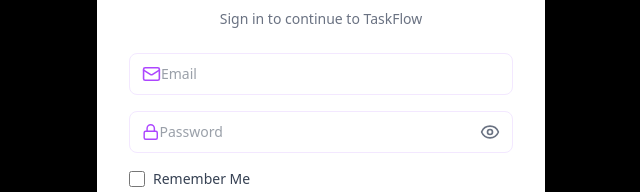
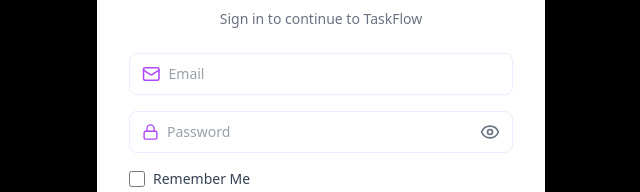
Before and after one commit to crazybarber90/Task-Manager-MERN-DOKER-CI-CD-pipeline, a React (Vite) app: page /login in a window 1280 px wide. Shown: the part 297-489 px from the top of the page, without its empty margins (319-959 px from the left). Built offline with nearby package versions, Linux system fonts and the light colour scheme.

Commit message:
small fixes

```diff
--- a/src/App.tsx
+++ b/src/App.tsx
@@ -1,4 +1,4 @@
-import { Outlet, Route, Routes, useNavigate } from 'react-router-dom'
+import { Outlet, Route, Routes, useNavigate, Navigate } from 'react-router-dom'
 import { useEffect, useState } from 'react'
 import type { UserI } from './types/userType'
 import Layout from './components/Layout'
@@ -38,11 +38,11 @@
     navigate('/login', { replace: true })
   }
 
-  const protectedLayout = () => {
-    ;<Layout user={currentUser as UserI} onLogout={handleLogout}>
+  const ProtectedLayout = () => (
+    <Layout user={currentUser as UserI} onLogout={handleLogout}>
       <Outlet />
     </Layout>
-  }
+  )
   return (
     <Routes>
       <Route
@@ -75,10 +75,19 @@
         }
       />
 
+      {/* PROTECTED ROUTES */}
+      <Route
+        element={
+          currentUser ? <ProtectedLayout /> : <Navigate to="/login" replace />
+        }
+      />
+
       <Route
         path="/"
         element={<Layout user={currentUser as UserI} onLogout={handleLogout} />}
       />
+
+      <Route path="*" element={<Navigate to="/" />}></Route>
     </Routes>
   )
 }
--- a/src/components/Login.tsx
+++ b/src/components/Login.tsx
@@ -146,7 +146,7 @@
       <form onSubmit={handleSubmit} className="space-y-4">
         {fields.map(({ name, type, placeholder, icon: Icon, isPassword }) => (
           <div key={name} className={INPUTWRAPPER}>
-            {Icon && <Icon className="text-purple-500 w-5 h-5" />}
+            {Icon && <Icon className="text-purple-500 w-5 h-5 mr-2" />}
             <input
               type={type}
               placeholder={placeholder}
```
